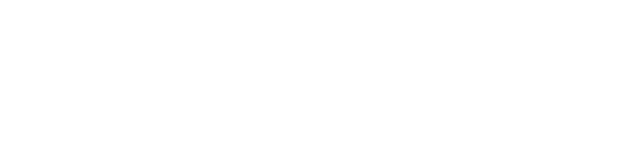
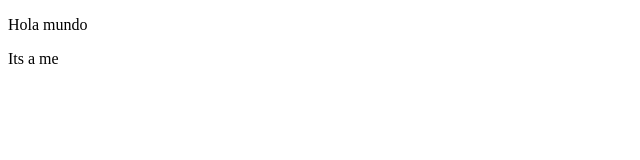
Before and after one commit to WhittyGrehe/Proyectos, a plain HTML site: page index.html in a window 1280 px wide. Shown: the whole page, without its empty margins (0-640 px from the left). Drawn offline with Linux system fonts and the light colour scheme.

Commit message:
se agregaron 2 p

```diff
--- a/index.html
+++ b/index.html
@@ -6,6 +6,7 @@
     <title>Document</title>
 </head>
 <body>
-
+    <p>Hola mundo</p>
+    <p>Its a me </p>
 </body>
 </html>
```
